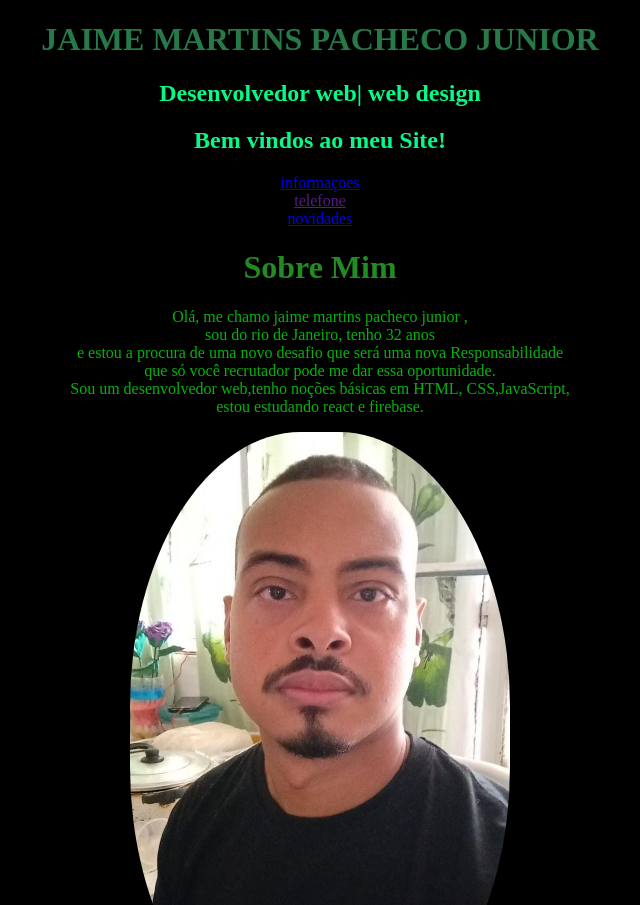
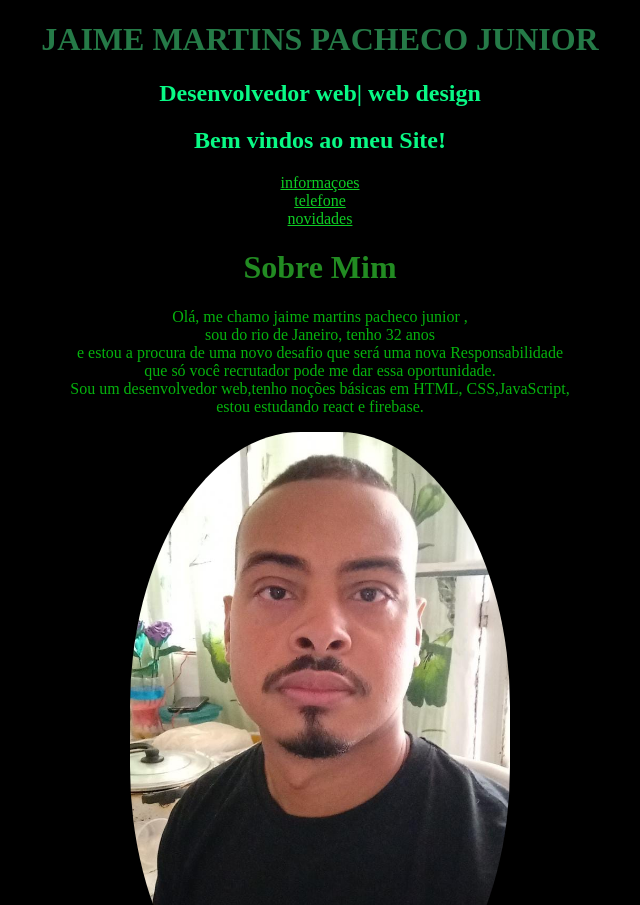
Before and after one commit to jaimej610/jaimej610.github.io, a plain HTML site: page index.html in a window 1280 px wide. Shown: the top 905 px of the page, without its empty margins (320-960 px from the left). Drawn offline with Linux system fonts and the light colour scheme.

Commit message:
Update style.css

```diff
--- a/style.css
+++ b/style.css
@@ -5,6 +5,7 @@ body{ background-color: black;}
 img{  text-align: center; border-color: chartreuse;
 margin: auto;border-radius: 45%; text-align: center; display: block;}
 p{color: hsl(123, 95%, 36%); text-align: center;}
+a{ text-align: center;display: block; color: rgb(14, 205, 36);}
  a{ text-align: center;;display: block; color: color: rgb(18, 224, 42);}
  h1{color: forestgreen; text-align: center;}
  h2{ color: darkgreen; text-align: center;}
```
